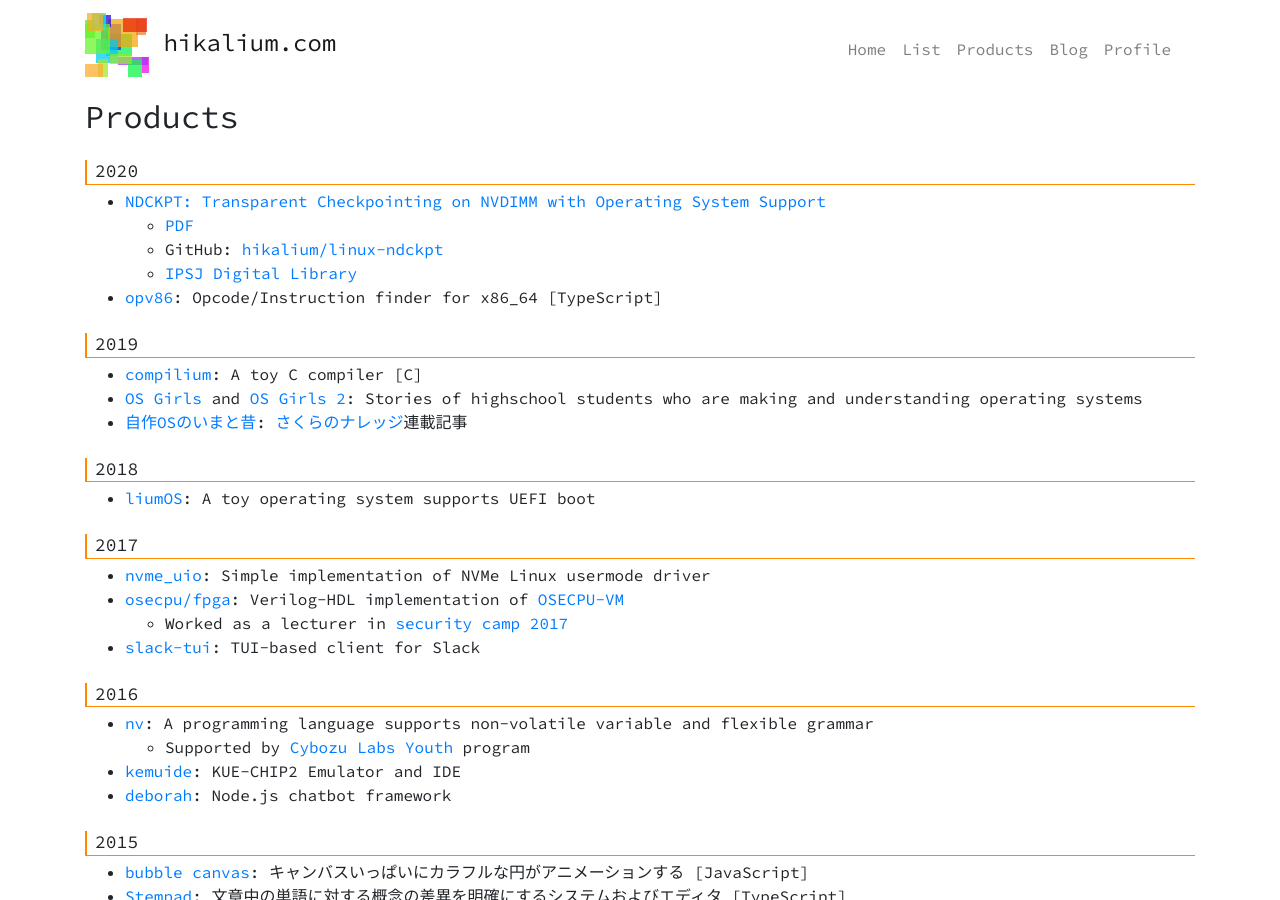
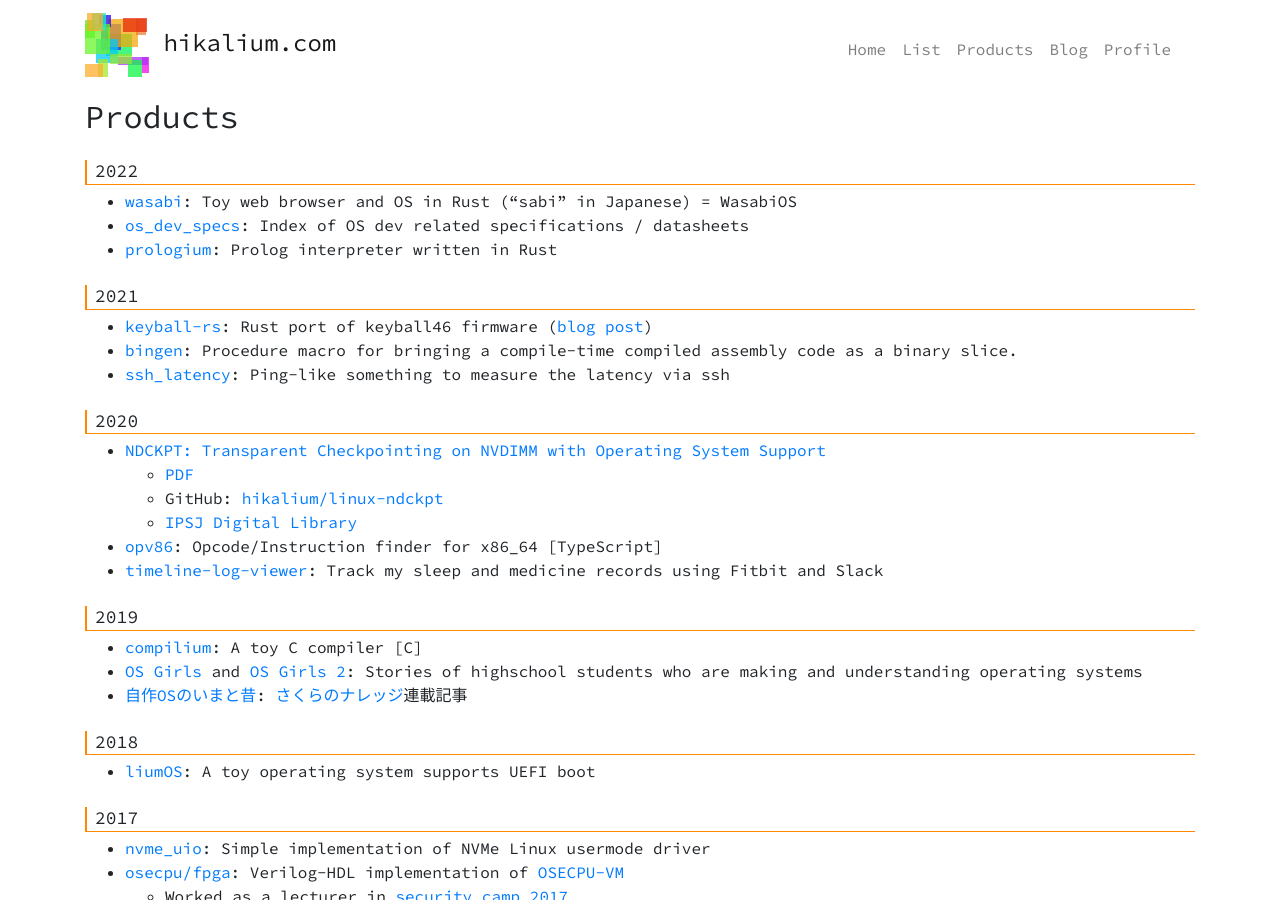
Before and after one commit to hikalium/hikalium.com, a Jekyll site: the page built from products.md, in a window 1280 px wide and 900 px high. Built offline with Jekyll 4.4.1, drawn with Linux system fonts in a browser that asks for light colours; our own code applies the rules of GitHub Pages for plain Markdown files.

Commit message:
Update products.md

```diff
--- a/products.md
+++ b/products.md
@@ -1,4 +1,14 @@
 ## Products
+
+### 2022
+- [wasabi](https://github.com/hikalium/wasabi): Toy web browser and OS in Rust ("sabi" in Japanese) = WasabiOS
+- [os_dev_specs](https://hikalium.github.io/os_dev_specs/): Index of OS dev related specifications / datasheets
+- [prologium](https://github.com/hikalium/prologium): Prolog interpreter written in Rust
+
+### 2021
+- [keyball-rs](https://github.com/hikalium/keyball-rs): Rust port of keyball46 firmware ([blog post](https://hikalium.hatenablog.jp/entry/2021/12/31/150738))
+- [bingen](https://github.com/hikalium/bingen): Procedure macro for bringing a compile-time compiled assembly code as a binary slice.
+- [ssh_latency](https://github.com/hikalium/ssh_latency): Ping-like something to measure the latency via ssh
 
 ### 2020
 - [NDCKPT: Transparent Checkpointing on NVDIMM with Operating System Support](https://www.ieice.org/ken/paper/20200227q1vl/)
@@ -6,6 +16,7 @@
   - GitHub: [hikalium/linux-ndckpt](https://github.com/hikalium/linux-ndckpt)
   - [IPSJ Digital Library](http://id.nii.ac.jp/1001/00203154/)
 - [opv86](https://hikalium.github.io/opv86/): Opcode/Instruction finder for x86_64 [TypeScript]
+- [timeline-log-viewer](https://github.com/hikalium/timeline-log-viewer): Track my sleep and medicine records using Fitbit and Slack
 
 ### 2019
 - [compilium](https://github.com/hikalium/compilium): A toy C compiler [C]
```
